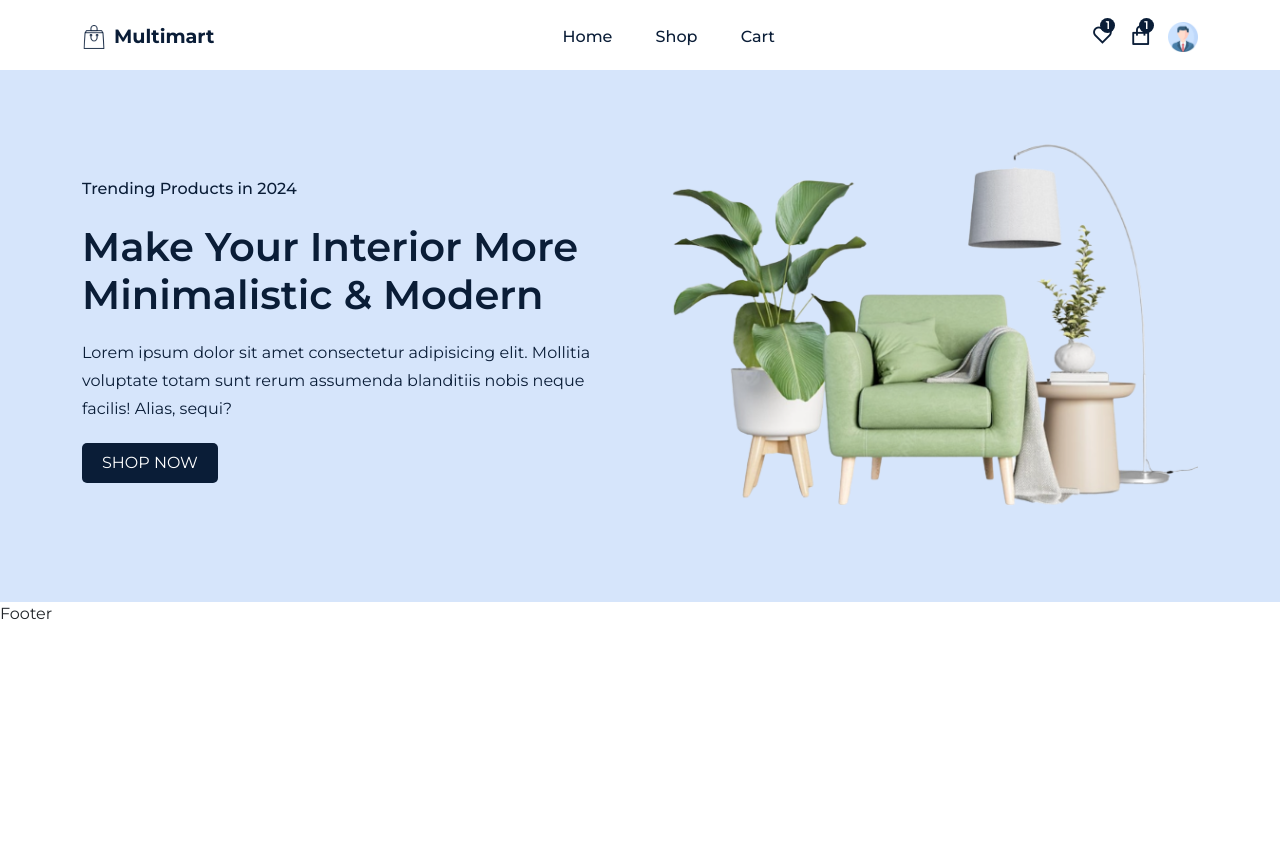
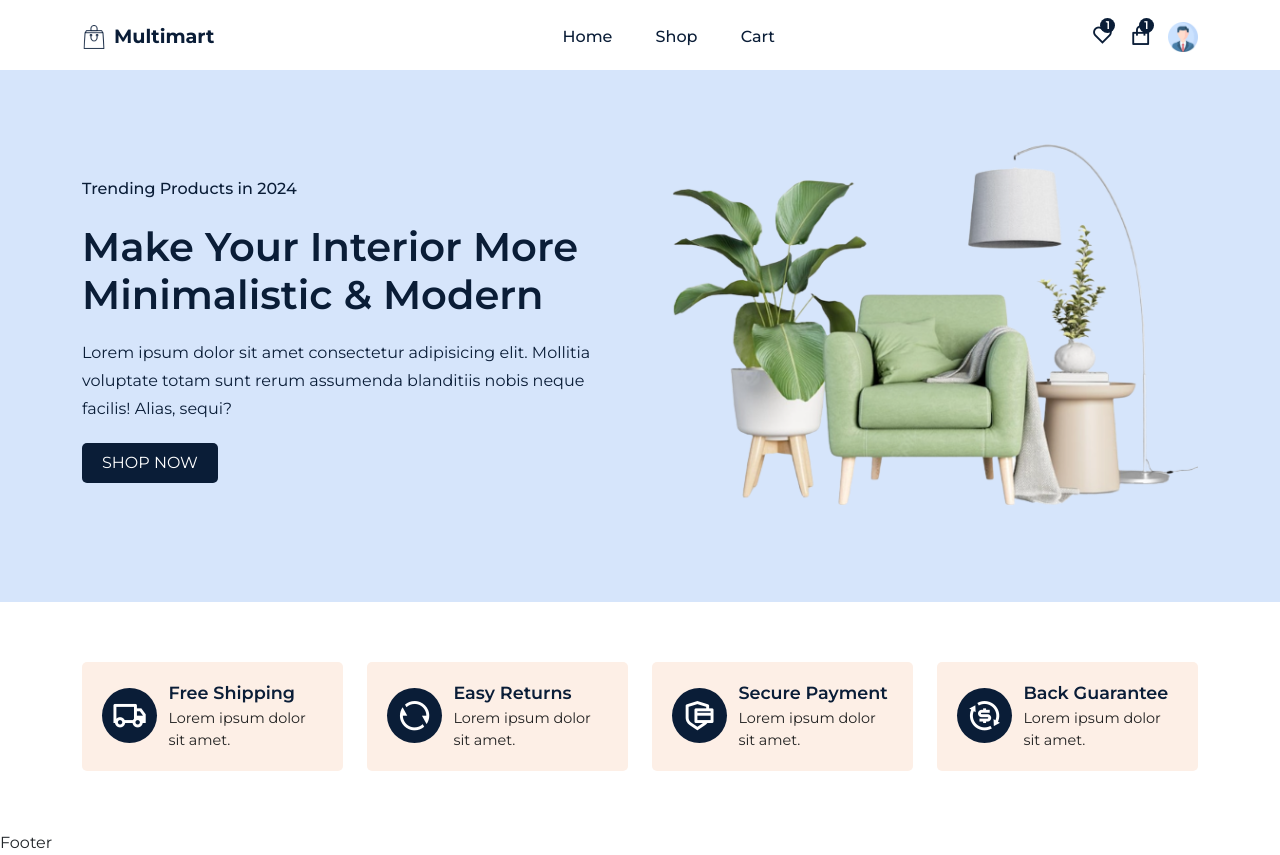
Before and after one commit to arindom10/Furniture-Ecommerce, a React (Create React App) app: page /home in a window 1280 px wide. Before the commit the page ends 800 px from the top, so only its background shows below. Built offline with nearby package versions, Linux system fonts and the light colour scheme.

Commit message:
service section added and data showed

```diff
--- /dev/null
+++ b/src/Services/Services.jsx
@@ -0,0 +1,32 @@
+import React from "react";
+import { Container, Row, Col } from "reactstrap";
+import { motion } from "framer-motion";
+import "./services.css";
+
+import serviceData from "../assets/data/serviceData";
+
+const Services = () => {
+  return (
+    <section className="services">
+      <Container>
+        <Row>
+          {serviceData.map((item, index) => (
+            <Col lg="3" md="4" key={index}>
+              <div className="service__item">
+                <span>
+                  <i className={item.icon}></i>
+                </span>
+                <div>
+                  <h3>{item.title}</h3>
+                  <p>{item.subtitle}</p>
+                </div>
+              </div>
+            </Col>
+          ))}
+        </Row>
+      </Container>
+    </section>
+  );
+};
+
+export default Services;
--- /dev/null
+++ b/src/Services/services.css
@@ -0,0 +1,30 @@
+.service__item {
+  padding: 20px;
+  background: var(--card-bg-01);
+  display: flex;
+  align-items: center;
+  column-gap: 0.7rem;
+  border-radius: 5px;
+  cursor: pointer;
+}
+
+.service__item span i {
+  font-size: 2.2rem;
+  background: var(--primary-color);
+  padding: 10px;
+  border-radius: 50px;
+  color: #fff;
+  font-weight: 400 !important;
+}
+
+.service__item h3 {
+  color: var(--primary-color);
+  font-size: 1.1rem;
+  font-weight: 600;
+}
+
+.service__item p {
+  font-size: 0.9rem;
+  margin-top: 5px;
+  color: #222;
+}
--- a/src/pages/Home.jsx
+++ b/src/pages/Home.jsx
@@ -1,6 +1,8 @@
 import React from "react";
 import Helmet from "../components/Helmet/Helmet";
 import "../styles/home.css";
+
+import Services from "../Services/Services";
 
 import { Container, Row, Col } from "reactstrap";
 import heroImg from "../assets/images/hero-img.png";
@@ -40,6 +42,7 @@
           </Row>
         </Container>
       </section>
+      <Services />
     </Helmet>
   );
 };
```
